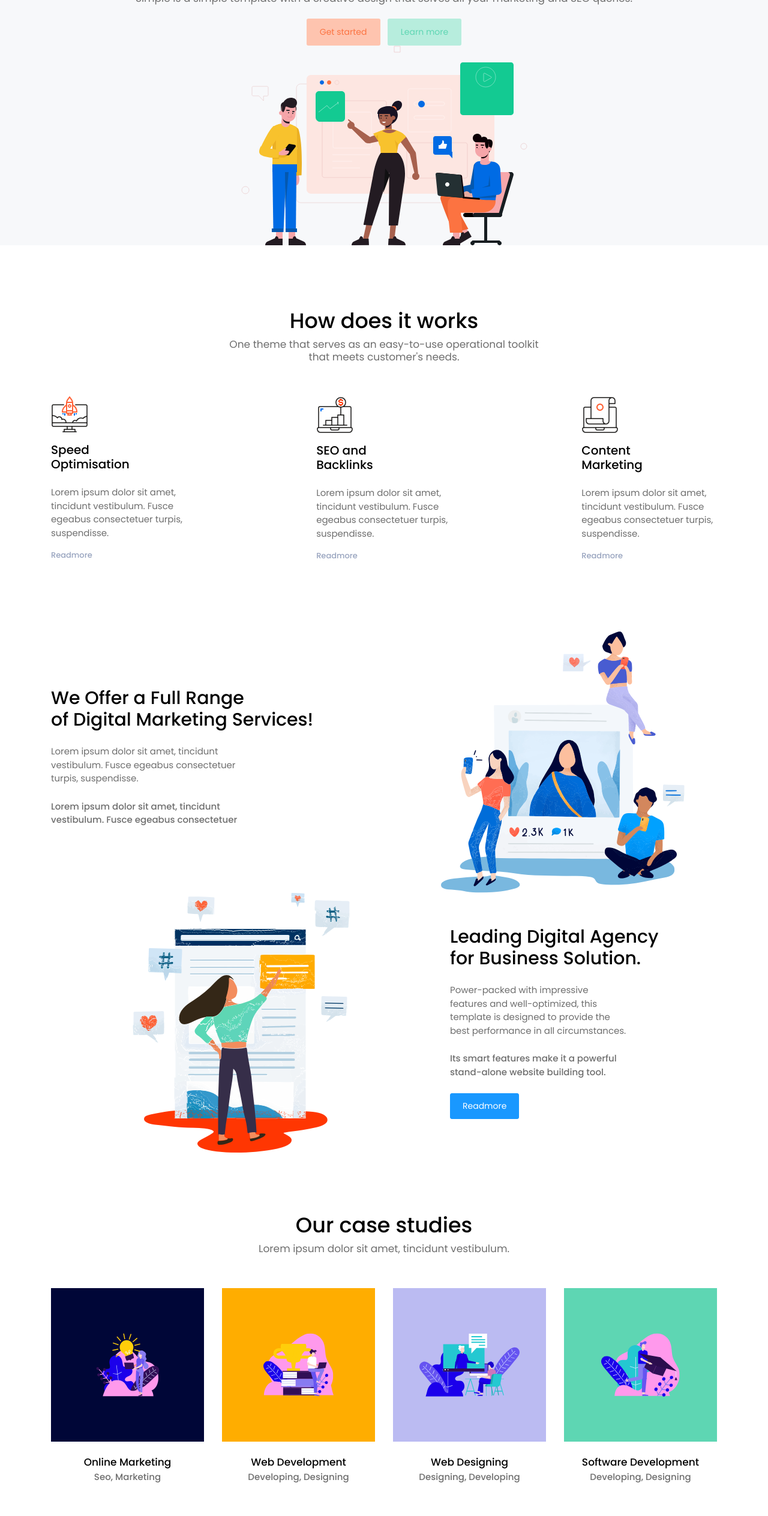
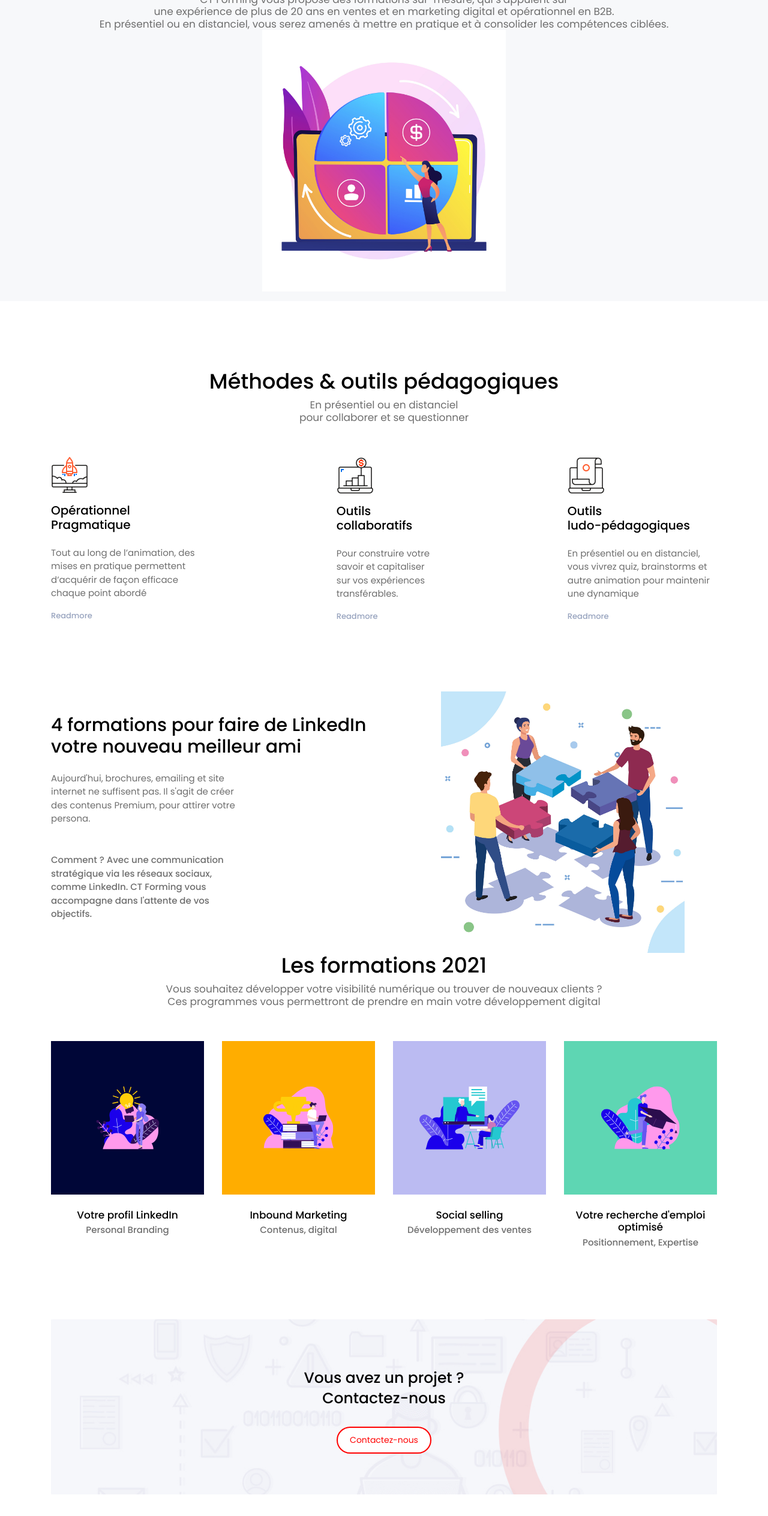
Before and after one commit to ctforming/social-selling, a website: page index.html in a window 1280 px wide. Shown: the part 272-2800 px from the top of the page at 60% size. Drawn offline with Linux system fonts and the light colour scheme.

Commit message:
update for ctforming

```diff
--- a/index.html
+++ b/index.html
@@ -1,7 +1,7 @@
 <!DOCTYPE html>
 <html lang="en">
 <head>
-  <title>Simple landing page</title>
+  <title>CT Forming, LinkedIn & Inbound Marketing</title>
   <meta charset="UTF-8">
   <meta name="viewport" content="width=device-width, initial-scale=1.0">
   <meta http-equiv="X-UA-Compatible" content="ie=edge">
@@ -32,19 +32,24 @@
             </button>
           </li>
           <li class="nav-item">
-            <a class="nav-link" href="#header-section">Home <span class="sr-only">(current)</span></a>
+            <a class="nav-link" href="#header-section">Accueil <span class="sr-only">(current)</span></a>
           </li>
           <li class="nav-item">
-            <a class="nav-link" href="#features-section">About</a>
+            <a class="nav-link" href="#features-section">Pédagogie</a>
           </li>
           <li class="nav-item">
-            <a class="nav-link" href="#digital-marketing-section">Blog</a>
+            <a class="nav-link" href="#digital-marketing-section">Contexte</a>
           </li>
           <li class="nav-item">
-            <a class="nav-link" href="#feedback-section">Testimonials</a>
+            <a class="nav-link" href="#programme-formation">Formations</a>
           </li>
+          <!--
+          <li class="nav-item">
+            <a class="nav-link" href="#feedback-section">Témoignages</a>
+          </li>
+          -->
           <li class="nav-item btn-contact-us pl-4 pl-lg-0">
-            <button class="btn btn-info" data-toggle="modal" data-target="#exampleModal">Contact Us</button>
+            <button class="btn btn-info" data-toggle="modal" data-target="#exampleModal">Contactez-nous</button>
           </li>
         </ul>
       </div>
@@ -53,44 +58,43 @@
   </header>
   <div class="banner" >
     <div class="container">
-      <h1 class="font-weight-semibold">CTForming &<br>Marketing.</h1>
-      <h6 class="font-weight-normal text-muted pb-3">Simple is a simple template with a creative design that solves all your marketing and SEO queries.</h6>
-      <div>
-        <button class="btn btn-opacity-light mr-1">Get started</button>
-        <button class="btn btn-opacity-success ml-1">Learn more</button>
-      </div>
-      <img src="images/Group171.svg" alt="" class="img-fluid">
+      <h1 class="font-weight-semibold">CTForming</h1>
+      <h2 class="font-weight-semibold">Accompagnement et Formation Professionnelle</h2>
+      <h6 class="font-weight-normal text-muted pb-3">CT Forming vous propose des formations sur-mesure, qui s’appuient sur <br> une expérience de plus de 20 ans en ventes et en marketing digital et opérationnel en B2B.
+        <br> En présentiel ou en distanciel, vous serez amenés à mettre en pratique et à consolider les compétences ciblées.
+      <img src="images/intro.png" alt="" class="img-fluid">
     </div>
   </div>
   <div class="content-wrapper">
     <div class="container">
       <section class="features-overview" id="features-section" >
         <div class="content-header">
-          <h2>How does it works</h2>
-          <h6 class="section-subtitle text-muted">One theme that serves as an easy-to-use operational toolkit<br>that meets customer's needs.</h6>
+          <h2>Méthodes & outils pédagogiques</h2>
+          <h6 class="section-subtitle text-muted">En présentiel ou en distanciel<br>pour collaborer et se questionner</h6>
         </div>
         <div class="d-md-flex justify-content-between">
           <div class="grid-margin d-flex justify-content-start">
             <div class="features-width">
               <img src="images/Group12.svg" alt="" class="img-icons">
-              <h5 class="py-3">Speed<br>Optimisation</h5>
-              <p class="text-muted">Lorem ipsum dolor sit amet, tincidunt vestibulum. Fusce egeabus consectetuer turpis, suspendisse.</p>
+              <h5 class="py-3">Opérationnel<br>Pragmatique</h5>
+              <p class="text-muted">Tout au long de l’animation, des mises en pratique permettent d’acquérir de façon efficace chaque point abordé
+              </p>
               <a href="#"><p class="readmore-link">Readmore</p></a>
             </div>
           </div>
           <div class="grid-margin d-flex justify-content-center">
             <div class="features-width">
               <img src="images/Group7.svg" alt="" class="img-icons">
-              <h5 class="py-3">SEO and<br>Backlinks</h5>
-              <p class="text-muted">Lorem ipsum dolor sit amet, tincidunt vestibulum. Fusce egeabus consectetuer turpis, suspendisse.</p>
+              <h5 class="py-3">Outils<br>collaboratifs</h5>
+              <p class="text-muted">Pour construire votre savoir et capitaliser sur vos expériences transférables.</p>
               <a href="#"><p class="readmore-link">Readmore</p></a>
             </div>
           </div>
           <div class="grid-margin d-flex justify-content-end">
             <div class="features-width">
               <img src="images/Group5.svg" alt="" class="img-icons">
-              <h5 class="py-3">Content<br>Marketing</h5>
-              <p class="text-muted">Lorem ipsum dolor sit amet, tincidunt vestibulum. Fusce egeabus consectetuer turpis, suspendisse.</p>
+              <h5 class="py-3">Outils<br>ludo-pédagogiques</h5>
+              <p class="text-muted">En présentiel ou en distanciel, vous vivrez quiz, brainstorms et autre animation pour maintenir une dynamique </p>
               <a href="#"><p class="readmore-link">Readmore</p></a>
             </div>
           </div>
@@ -99,35 +103,24 @@
       <section class="digital-marketing-service" id="digital-marketing-section">
         <div class="row align-items-center">
           <div class="col-12 col-lg-7 grid-margin grid-margin-lg-0" data-aos="fade-right">
-            <h3 class="m-0">We Offer a Full Range<br>of Digital Marketing Services!</h3>
+            <h3 class="m-0">4 formations pour faire de LinkedIn<br> votre nouveau meilleur ami</h3>
             <div class="col-lg-7 col-xl-6 p-0">
-              <p class="py-4 m-0 text-muted">Lorem ipsum dolor sit amet, tincidunt vestibulum. Fusce egeabus consectetuer turpis, suspendisse.</p>
-              <p class="font-weight-medium text-muted">Lorem ipsum dolor sit amet, tincidunt vestibulum. Fusce egeabus consectetuer</p>
+              <p class="py-4 m-0 text-muted">Aujourd'hui, brochures, emailing et site internet ne suffisent pas. Il s'agit de créer des contenus Premium, pour attirer votre persona.</p>
+              <p class="font-weight-medium text-muted"> <br> Comment ? Avec une communication stratégique via les réseaux sociaux, comme LinkedIn. CT Forming vous accompagne dans l'attente de vos objectifs.  </p>
             </div>
+
           </div>
           <div class="col-12 col-lg-5 p-0 img-digital grid-margin grid-margin-lg-0" data-aos="fade-left">
-            <img src="images/Group1.png" alt="" class="img-fluid">
+            <img src="images/4formations.png" alt="" class="img-fluid">
           </div>
         </div>
-        <div class="row align-items-center">
-          <div class="col-12 col-lg-7 text-center flex-item grid-margin" data-aos="fade-right">
-            <img src="images/Group2.png" alt="" class="img-fluid">
-          </div>
-          <div class="col-12 col-lg-5 flex-item grid-margin" data-aos="fade-left">
-            <h3 class="m-0">Leading Digital Agency<br>for  Business Solution.</h3>
-            <div class="col-lg-9 col-xl-8 p-0">
-              <p class="py-4 m-0 text-muted">Power-packed with impressive features and well-optimized, this template is designed to provide the best performance in all circumstances.</p>
-              <p class="pb-2 font-weight-medium text-muted">Its smart features make it a powerful stand-alone website building tool.</p>
-            </div>
-            <button class="btn btn-info">Readmore</button>
-          </div>
-        </div>
+
       </section>
-      <section class="case-studies" id="case-studies-section">
+      <section class="case-studies" id="programme-formation">
         <div class="row grid-margin">
           <div class="col-12 text-center pb-5">
-            <h2>Our case studies</h2>
-            <h6 class="section-subtitle text-muted">Lorem ipsum dolor sit amet, tincidunt vestibulum.</h6>
+            <h2>Les formations 2021</h2>
+            <h6 class="section-subtitle text-muted">Vous souhaitez développer votre visibilité numérique ou trouver de nouveaux clients ? <br> Ces programmes vous permettront de prendre en main votre développement digital </h6>
           </div>
           <div class="col-12 col-md-6 col-lg-3 stretch-card mb-3 mb-lg-0" data-aos="zoom-in">
             <div class="card color-cards">
@@ -138,14 +131,16 @@
                   </div>
                   <div class="card-desc-box d-flex align-items-center justify-content-around">
                     <div>
-                      <h6 class="text-white pb-2 px-3">Know more about Online marketing</h6>
-                      <button class="btn btn-white">Read More</button>
+                      <h6 class="text-white pb-2 px-3">Optimisez votre profil LinkedIn </h6>
+                      <a target="_blank" href="./doc/Mise en forme Profil Linkedin_CTForming_012021.pdf" download="How-to-download-file.pdf">
+                        <button class="btn btn-white">Téléchargez<br>le programme</button>
+                      </a>
                     </div>
                   </div>
                 </div>
                 <div class="card-details text-center pt-4">
-                    <h6 class="m-0 pb-1">Online Marketing</h6>
-                    <p>Seo, Marketing</p>
+                    <h6 class="m-0 pb-1">Votre profil LinkedIn</h6>
+                    <p>Personal Branding</p>
                 </div>
               </div>
             </div>
@@ -159,14 +154,16 @@
                   </div>
                   <div class="card-desc-box d-flex align-items-center justify-content-around">
                     <div>
-                      <h6 class="text-white pb-2 px-3">Know more about Web Development</h6>
-                      <button class="btn btn-white">Read More</button>
+                      <h6 class="text-white pb-2 px-3">Construisez votre communication digitale sur LinkedIn</h6>
+                      <a target="_blank" href="./doc/Développez votre stratégie de communication digitale sur LinkedIn_CTForming_012021.pdf" download="How-to-download-file.pdf">
+                        <button class="btn btn-white">Téléchargez<br>le programme</button>
+                      </a>
                     </div>
                   </div>
                 </div>
                 <div class="card-details text-center pt-4">
-                    <h6 class="m-0 pb-1">Web Development</h6>
-                    <p>Developing, Designing</p>
+                    <h6 class="m-0 pb-1">Inbound Marketing</h6>
+                    <p>Contenus, digital</p>
                 </div>
               </div>
             </div>
@@ -180,14 +177,16 @@
                   </div>
                   <div class="card-desc-box d-flex align-items-center justify-content-around">
                     <div>
-                      <h6 class="text-white pb-2 px-3">Know more about Web Designing</h6>
-                      <button class="btn btn-white">Read More</button>
+                      <h6 class="text-white pb-2 px-3">Comment mieux vendre avec les réseaux sociaux ?</h6>
+                      <a target="_blank" href="./doc/Social Selling_CTForming_012021.pdf" download="How-to-download-file.pdf">
+                        <button class="btn btn-white">Téléchargez<br>le programme</button>
+                      </a>
                     </div>
                   </div>
                 </div>
                 <div class="card-details text-center pt-4">
-                    <h6 class="m-0 pb-1">Web Designing</h6>
-                    <p>Designing, Developing</p>
+                    <h6 class="m-0 pb-1">Social selling</h6>
+                    <p>Développement des ventes</p>
                 </div>
               </div>
             </div>
@@ -201,20 +200,20 @@
                   </div>
                   <div class="card-desc-box d-flex align-items-center justify-content-around">
                     <div>
-                      <h6 class="text-white pb-2 px-3">Know more about Software Development</h6>
-                      <button class="btn btn-white">Read More</button>
+                      <h6 class="text-white pb-2 px-3">LinkedIn, outil de recherche d'emploi</h6>
                     </div>
                   </div>
                 </div>
                 <div class="card-details text-center pt-4">
-                    <h6 class="m-0 pb-1">Software Development</h6>
-                    <p>Developing, Designing</p>
+                    <h6 class="m-0 pb-1">Votre recherche d'emploi optimisé</h6>
+                    <p>Positionnement, Expertise</p>
                 </div>
               </div>
             </div>
           </div>
         </div>
       </section>
+      <!--
       <section class="customer-feedback" id="feedback-section">
         <div class="row">
           <div class="col-12 text-center pb-5">
@@ -324,14 +323,15 @@
           </div>
         </div>
       </section>
+      -->
       <section class="contact-us" id="contact-section">
         <div class="contact-us-bgimage grid-margin" >
           <div class="pb-4">
-            <h4 class="px-3 px-md-0 m-0" data-aos="fade-down">Do you have any projects?</h4>
-            <h4 class="pt-1" data-aos="fade-down">Contact us</h4>
+            <h4 class="px-3 px-md-0 m-0" data-aos="fade-down">Vous avez un projet ?</h4>
+            <h4 class="pt-1" data-aos="fade-down">Contactez-nous</h4>
           </div>
           <div data-aos="fade-up">
-            <button class="btn btn-rounded btn-outline-danger">Contact us</button>
+            <button class="btn btn-rounded btn-outline-danger">Contactez-nous</button>
           </div>
         </div>
       </section>
@@ -340,8 +340,8 @@
           <div class="col-12 col-md-6 col-lg-3 grid-margin">
             <img src="images/Group2.svg" alt="" class="pb-2">
             <div class="pt-2">
-              <p class="text-muted m-0">mikayla_beer@feil.name</p>
-              <p class="text-muted m-0">906-179-8309</p>
+              <p class="text-muted m-0"></p>cathytouin@ctforming.fr</p>
+              <p class="text-muted m-0">06 62 80 94 17</p>
             </div>
           </div>
           <div class="col-12 col-md-6 col-lg-3 grid-margin">
@@ -362,12 +362,10 @@
             <a href="#"><p class="m-0 pt-1">Discover</p></a>
           </div>
           <div class="col-12 col-md-6 col-lg-3 grid-margin">
-              <h5 class="pb-2">Our address</h5>
-              <p class="text-muted">518 Schmeler Neck<br>Bartlett. Illinois</p>
+              <h5 class="pb-2">Notre adresse</h5>
+              <p class="text-muted">92270 Bois Colombes</p>
               <div class="d-flex justify-content-center justify-content-md-start">
                 <a href="#"><span class="mdi mdi-facebook"></span></a>
-                <a href="#"><span class="mdi mdi-twitter"></span></a>
-                <a href="#"><span class="mdi mdi-instagram"></span></a>
                 <a href="#"><span class="mdi mdi-linkedin"></span></a>
               </div>
           </div>
@@ -381,13 +379,13 @@
         <div class="modal-dialog" role="document">
           <div class="modal-content">
             <div class="modal-header">
-              <h4 class="modal-title" id="exampleModalLabel">Contact Us</h4>
+              <h4 class="modal-title" id="exampleModalLabel">Contactez-nous</h4>
             </div>
             <div class="modal-body">
               <form>
                 <div class="form-group">
-                  <label for="Name">Name</label>
-                  <input type="text" class="form-control" id="Name" placeholder="Name">
+                  <label for="Name">Nom</label>
+                  <input type="text" class="form-control" id="Name" placeholder="Nom">
                 </div>
                 <div class="form-group">
                   <label for="Email">Email</label>
@@ -395,13 +393,13 @@
                 </div>
                 <div class="form-group">
                   <label for="Message">Message</label>
-                  <textarea class="form-control" id="Message" placeholder="Enter your Message"></textarea>
+                  <textarea class="form-control" id="Message" placeholder="Tapez votre message"></textarea>
                 </div>
               </form>
             </div>
             <div class="modal-footer">
-              <button type="button" class="btn btn-light" data-dismiss="modal">Close</button>
-              <button type="button" class="btn btn-success">Submit</button>
+              <button type="button" class="btn btn-light" data-dismiss="modal">Annuler</button>
+              <button type="button" class="btn btn-success">Envoyez</button>
             </div>
           </div>
         </div>
```
Also changed, not shown: images/4formations.png (added), images/intro.png (added), images/logo.png (added), 3 other files.
